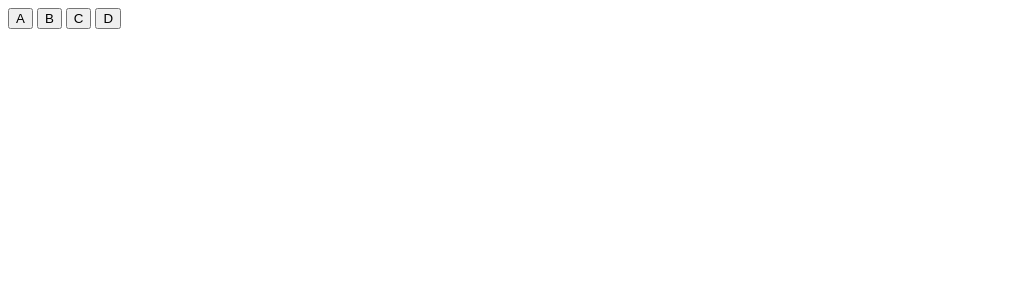
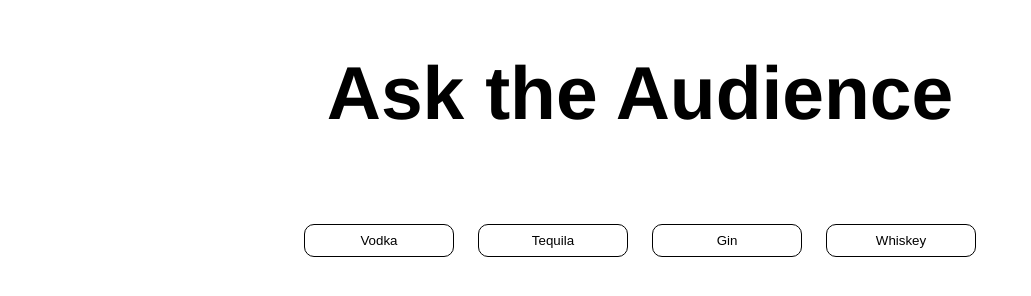
Before and after one commit to kbs5280/ask-the-audience, a website: page public/index.html in a window 1280 px wide. Shown: the whole page, without its empty margins (0-1031 px from the left). Drawn offline with nearby package versions, Linux system fonts and the light colour scheme; no server answers.

Commit message:
Add styling to index.html

```diff
--- a/public/index.html
+++ b/public/index.html
@@ -1,20 +1,23 @@
-<!DOCTYPE html>
 <!DOCTYPE html>
 <html>
   <head>
     <meta charset="utf-8">
     <title>Ask the Audience</title>
+    <link rel="stylesheet" type="text/css" href="style.css" />
   </head>
+  <header>
+    <h1>Ask the Audience</h1>
+  </header>
   <body>
     <div id="connection-count"></div>
     <div id="status-message"></div>
+    <div id="choices">
+      <button type="button" name="button">Vodka</button>
+      <button type="button" name="button">Tequila</button>
+      <button type="button" name="button">Gin</button>
+      <button type="button" name="button">Whiskey</button>
+    </div>
     <div id="count-votes"></div>
-    <div id="choices">
-      <button type="button" name="button">A</button>
-      <button type="button" name="button">B</button>
-      <button type="button" name="button">C</button>
-      <button type="button" name="button">D</button>
-    </div>
     <script src="/socket.io/socket.io.js"></script>
     <script src="/client.js"></script>
   </body>
--- a/public/style.css
+++ b/public/style.css
@@ -0,0 +1,35 @@
+body {
+  text-align: center;
+}
+
+h1 {
+  font-size: 75px;
+  font-family: "Gill Sans Extrabold", Helvetica, sans-serif;
+}
+
+body {
+  font-size: 40px;
+  font-family: Courier, "Lucida Console", monospace;
+}
+
+button {
+  display: inline-block;
+  width: 150px;
+  padding: 8px;
+  color: black;
+  border: 1px solid black;
+  background-color: #fff;
+  text-align: center;
+  outline: none;
+  text-decoration: none;
+  border-radius: 10px;
+}
+
+div#count-votes {
+  font-size: 27px;
+  padding: 40px;
+}
+
+div#choices {
+  padding: 25px;
+}
```
Also changed, not shown: server.js (+4 -4 lines).
